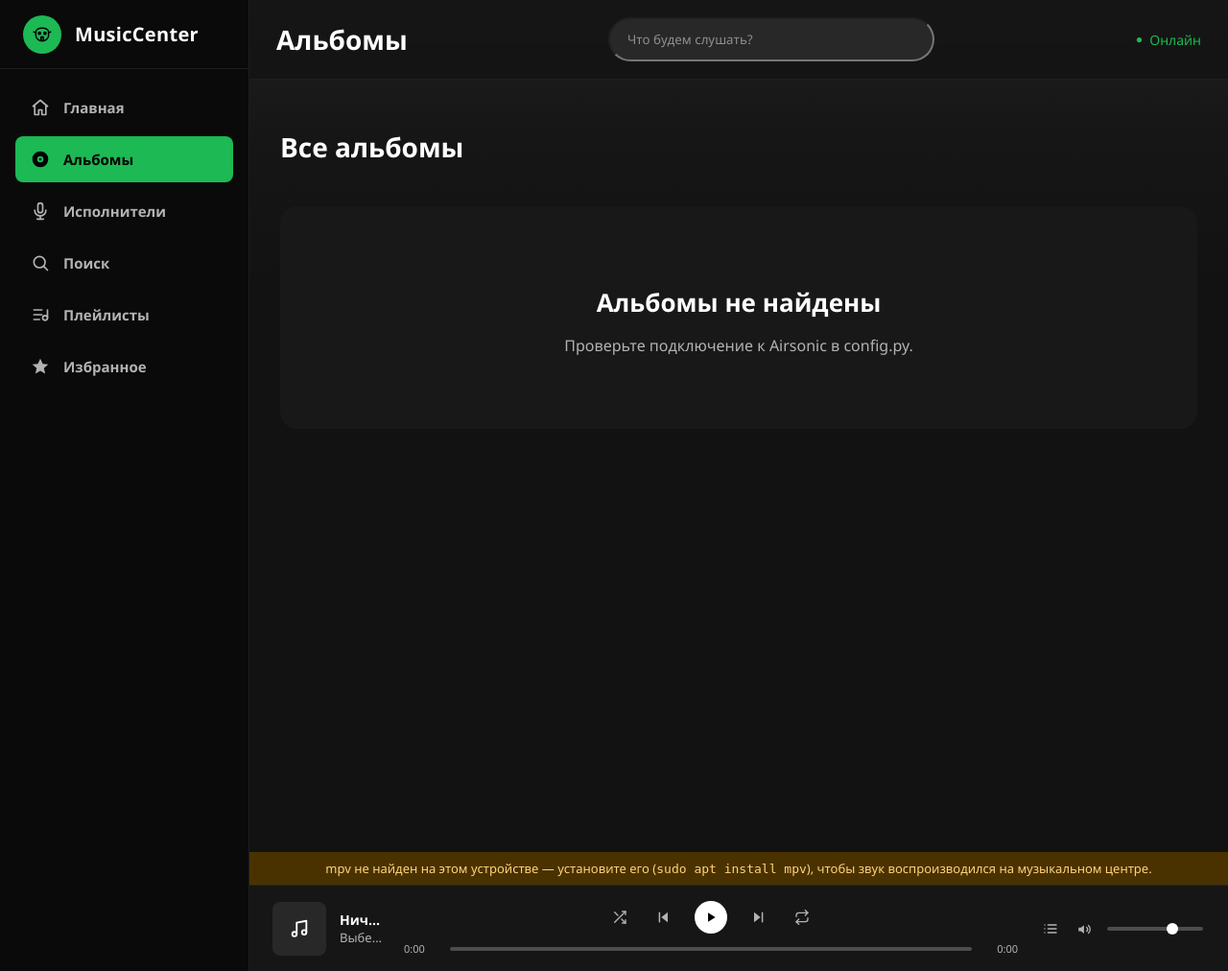
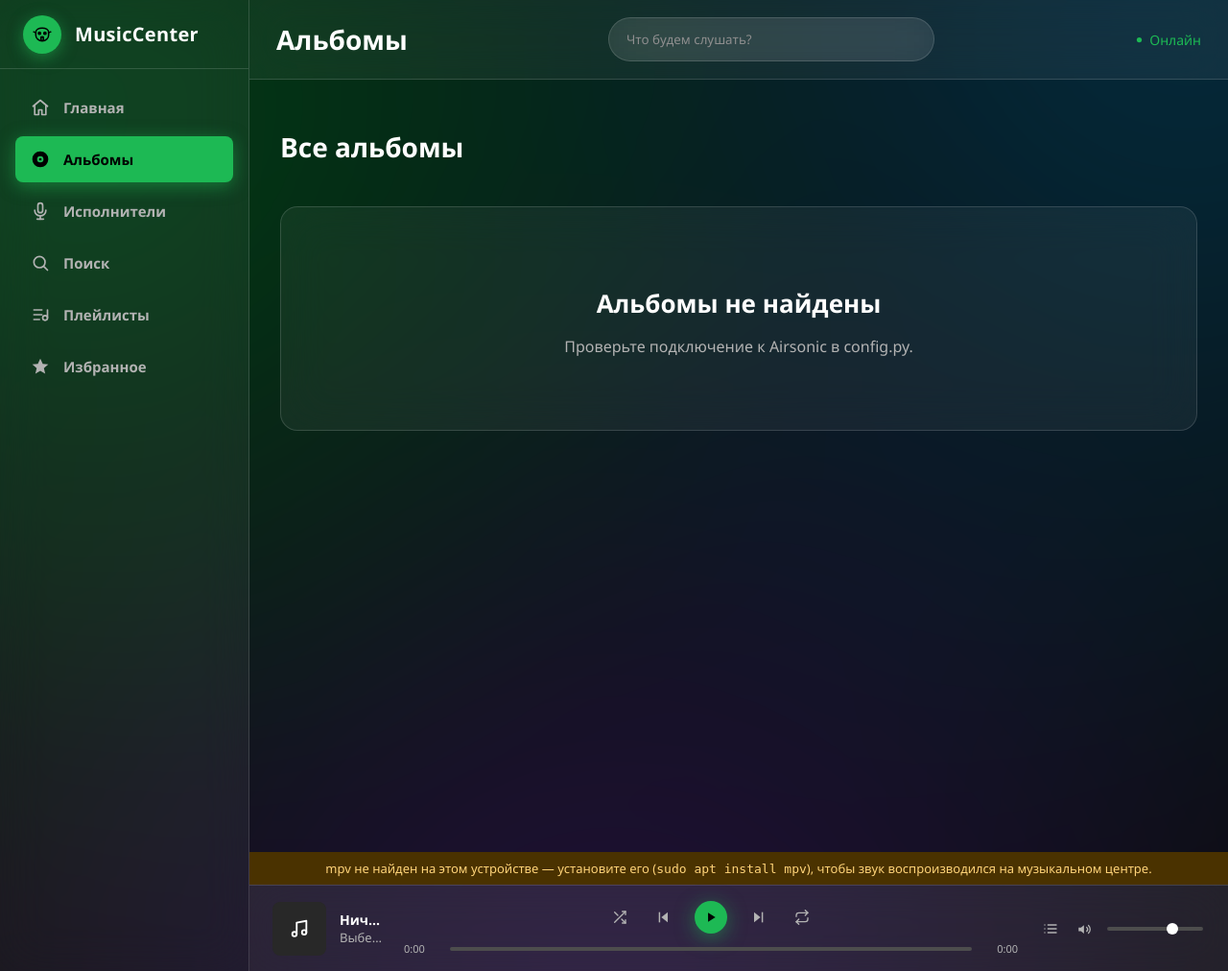
Before and after one commit to SHADXWBXRN2143/MusicCenter, a Flask app: page /albums/ in a window 1280 px wide. Shown: the whole page at 96% size. Run offline with Flask 3, Linux system fonts and the light colour scheme; data that the repository does not hold is empty.

Commit message:
Redesign: glassmorphism over an ambient blurred backdrop
Sidebar, topbar, cards, player bar, fullscreen now-playing and the
kiosk screen all switch from flat solid panels to translucent
backdrop-blur surfaces (--glass-bg/--glass-border/--glass-blur), so
they read as actual glass instead of just darker gray boxes.

What makes the glass panels look like glass rather than gray boxes
is what's behind them: a new fixed .ambient-bg layer (colored
gradient blobs by default) that swaps to the current track's cover
art, heavily blurred and darkened, once something is playing -
JS-driven in player.js/kiosk.js, CSS-only fallback otherwise.

Also added glow (box-shadow with --glow) to primary/play buttons and
a decorative CSS-only waveform strip on the fullscreen now-playing
view.

```diff
--- a/static/css/animations.css
+++ b/static/css/animations.css
@@ -73,3 +73,13 @@
         transform: scaleY(1);
     }
 }
+
+@keyframes wave {
+    0%, 100% {
+        height: 15%;
+    }
+
+    50% {
+        height: 100%;
+    }
+}
--- a/static/css/base.css
+++ b/static/css/base.css
@@ -30,6 +30,14 @@
 
     --shadow: 0 20px 50px rgba(0, 0, 0, 0.5);
 
+    /* Glass surfaces - only read as "glass" over the blurred
+       ambient background behind them, see .ambient-bg below. */
+    --glass-bg: rgba(255, 255, 255, 0.055);
+    --glass-bg-strong: rgba(255, 255, 255, 0.09);
+    --glass-border: rgba(255, 255, 255, 0.14);
+    --glass-blur: blur(24px);
+    --glow: rgba(29, 185, 84, 0.5);
+
     --sidebar-width: 260px;
     --player-height: 90px;
     --mobile-nav-height: 64px;
@@ -55,6 +63,34 @@ body {
     font-family: "Segoe UI", Roboto, Arial, Helvetica, sans-serif;
 
     overflow-x: hidden;
+}
+
+/* ===========================
+   Ambient background
+
+   Fixed layer behind everything - soft colored blobs by
+   default, swapped for a blurred cover of the current track
+   (see player.js) so the glass panels above it always have
+   something to actually look "glassy" over.
+=========================== */
+
+.ambient-bg {
+    position: fixed;
+    inset: -10%;
+    z-index: -1;
+
+    background:
+        radial-gradient(circle at 18% 22%, rgba(29, 185, 84, 0.55), transparent 45%),
+        radial-gradient(circle at 84% 12%, rgba(28, 150, 205, 0.45), transparent 50%),
+        radial-gradient(circle at 50% 92%, rgba(130, 70, 230, 0.35), transparent 55%),
+        var(--bg);
+    background-size: cover;
+    background-position: center;
+
+    filter: blur(90px) saturate(1.35) brightness(0.55);
+    transform: scale(1.15);
+
+    transition: background-image 0.6s ease;
 }
 
 a {
@@ -159,22 +195,28 @@ main {
     color: #000;
     font-weight: 700;
     font-size: 15px;
+    box-shadow: 0 6px 20px var(--glow);
 
-    transition: transform var(--transition), background var(--transition);
+    transition: transform var(--transition), background var(--transition), box-shadow var(--transition);
 }
 
 .btn:hover {
     background: var(--spotify-green-hover);
     transform: scale(1.03);
+    box-shadow: 0 8px 26px var(--glow);
 }
 
 .btn.secondary {
-    background: var(--surface-light);
+    background: var(--glass-bg-strong);
+    backdrop-filter: var(--glass-blur);
+    -webkit-backdrop-filter: var(--glass-blur);
+    border: 1px solid var(--glass-border);
     color: var(--text);
+    box-shadow: none;
 }
 
 .btn.secondary:hover {
-    background: #333;
+    background: rgba(255, 255, 255, 0.14);
 }
 
 /* ===========================
--- a/static/css/cards.css
+++ b/static/css/cards.css
@@ -17,16 +17,20 @@
 .card {
     position: relative;
 
-    background: var(--card);
+    background: var(--glass-bg);
+    backdrop-filter: var(--glass-blur);
+    -webkit-backdrop-filter: var(--glass-blur);
+    border: 1px solid var(--glass-border);
     border-radius: var(--radius);
     padding: 14px;
 
-    transition: background var(--transition), transform var(--transition);
+    transition: background var(--transition), border-color var(--transition), transform var(--transition);
     animation: fade-in 0.35s ease both;
 }
 
 .card:hover {
-    background: var(--card-hover);
+    background: var(--glass-bg-strong);
+    border-color: rgba(255, 255, 255, 0.24);
     transform: translateY(-4px);
 }
 
@@ -84,7 +88,7 @@
 
     opacity: 0;
     transform: translateY(8px);
-    box-shadow: 0 8px 18px rgba(0, 0, 0, 0.45);
+    box-shadow: 0 8px 22px var(--glow);
     transition: opacity var(--transition), transform var(--transition), background var(--transition);
 }
 
@@ -201,7 +205,7 @@
 }
 
 .row-item:hover {
-    background: var(--surface-light);
+    background: var(--glass-bg-strong);
 }
 
 .row-item .cover {
--- a/static/css/layout.css
+++ b/static/css/layout.css
@@ -136,17 +136,7 @@
 
 .main{
 
-    background:linear-gradient(
-
-        180deg,
-
-        #202020 0%,
-
-        #161616 140px,
-
-        #121212 300px
-
-    );
+    background:transparent;
 
 }
 
@@ -164,11 +154,13 @@
 
     padding:18px 28px;
 
-    backdrop-filter:blur(16px);
+    backdrop-filter:var(--glass-blur);
 
-    background:rgba(18,18,18,.65);
+    -webkit-backdrop-filter:var(--glass-blur);
 
-    border-bottom:1px solid rgba(255,255,255,.05);
+    background:var(--glass-bg);
+
+    border-bottom:1px solid var(--glass-border);
 
     z-index:20;
 
@@ -220,7 +212,13 @@
 
     height:46px;
 
-    background:#282828;
+    background:var(--glass-bg-strong);
+
+    backdrop-filter:var(--glass-blur);
+
+    -webkit-backdrop-filter:var(--glass-blur);
+
+    border:1px solid var(--glass-border);
 
     color:white;
 
@@ -328,7 +326,13 @@
 
     border-radius:18px;
 
-    background:#181818;
+    background:var(--glass-bg);
+
+    backdrop-filter:var(--glass-blur);
+
+    -webkit-backdrop-filter:var(--glass-blur);
+
+    border:1px solid var(--glass-border);
 
     text-align:center;
 
--- a/static/css/player.css
+++ b/static/css/player.css
@@ -23,9 +23,10 @@
 
     padding: 0 24px;
 
-    background: rgba(24, 24, 24, 0.9);
-    backdrop-filter: blur(16px);
-    border-top: 1px solid var(--border);
+    background: var(--glass-bg-strong);
+    backdrop-filter: var(--glass-blur);
+    -webkit-backdrop-filter: var(--glass-blur);
+    border-top: 1px solid var(--glass-border);
 
     z-index: 50;
 }
@@ -129,15 +130,21 @@
     height: 34px;
     border-radius: 50%;
 
-    background: var(--text);
+    background: var(--spotify-green);
     color: #000;
+    box-shadow: 0 4px 20px var(--glow);
 
     display: flex;
     align-items: center;
     justify-content: center;
     font-size: 14px;
 
-    transition: transform var(--transition);
+    transition: transform var(--transition), box-shadow var(--transition);
+}
+
+.play-btn:hover {
+    transform: scale(1.06);
+    box-shadow: 0 6px 26px var(--glow);
 }
 
 .play-btn:hover {
--- a/static/css/sidebar.css
+++ b/static/css/sidebar.css
@@ -19,8 +19,10 @@
     display: flex;
     flex-direction: column;
 
-    background: #0a0a0a;
-    border-right: 1px solid var(--border);
+    background: var(--glass-bg);
+    backdrop-filter: var(--glass-blur);
+    -webkit-backdrop-filter: var(--glass-blur);
+    border-right: 1px solid var(--glass-border);
 
     z-index: 40;
 }
@@ -31,7 +33,7 @@
     align-items: center;
     gap: 14px;
     padding: 0 24px;
-    border-bottom: 1px solid var(--border);
+    border-bottom: 1px solid var(--glass-border);
     flex-shrink: 0;
 }
 
@@ -41,6 +43,7 @@
     border-radius: 50%;
 
     background: var(--spotify-green);
+    box-shadow: 0 4px 16px var(--glow);
     color: #000;
 
     display: flex;
@@ -100,6 +103,7 @@
 .menu a.active {
     background: var(--spotify-green);
     color: #000;
+    box-shadow: 0 4px 18px var(--glow);
 }
 
 /* ===========================
@@ -118,9 +122,10 @@
 
         flex-direction: row;
         border-right: none;
-        border-top: 1px solid var(--border);
-        background: rgba(10, 10, 10, 0.97);
-        backdrop-filter: blur(10px);
+        border-top: 1px solid var(--glass-border);
+        background: var(--glass-bg-strong);
+        backdrop-filter: var(--glass-blur);
+        -webkit-backdrop-filter: var(--glass-blur);
     }
 
     .logo {
--- a/static/js/player.js
+++ b/static/js/player.js
@@ -57,6 +57,7 @@ class MusicPlayer {
         this.npTitle = document.getElementById("np-title");
         this.npArtist = document.getElementById("np-artist");
         this.npSlot = document.getElementById("np-slot");
+        this.npWaveform = document.getElementById("np-waveform");
         this.trackTrigger = document.getElementById("player-track-trigger");
 
         this.playerCenter = document.querySelector(".player-center");
@@ -64,6 +65,9 @@ class MusicPlayer {
         this.playerButtonsEl = document.querySelector(".player-buttons");
         this.playerProgressEl = document.querySelector(".player-progress");
         this.playerExtraEl = document.querySelector(".player-extra");
+
+        this.ambientBg = document.getElementById("ambient-bg");
+        this._ambientCoverArt = null;
 
         if (!this.playButton) {
             return;
@@ -210,7 +214,10 @@ class MusicPlayer {
             this.npCoverPlaceholder.style.display = "flex";
         }
 
+        this.updateAmbient(track);
+
         this.playIconUse.setAttribute("href", `/static/icons/sprite.svg#${state.paused ? "play" : "pause"}`);
+        this.npWaveform.classList.toggle("paused", !!state.paused || !state.track);
 
         this.shuffleButton.classList.toggle("on", !!state.shuffle);
         this.repeatButton.classList.toggle("on", !!state.repeat && state.repeat !== "off");
@@ -236,6 +243,21 @@ class MusicPlayer {
         }
 
         this.syncNowPlayingBadges();
+    }
+
+    updateAmbient(track) {
+        if (!this.ambientBg) {
+            return;
+        }
+
+        const coverArt = track && track.coverArt;
+
+        if (coverArt === this._ambientCoverArt) {
+            return;
+        }
+
+        this._ambientCoverArt = coverArt || null;
+        this.ambientBg.style.backgroundImage = coverArt ? `url(/cover/${coverArt})` : "";
     }
 
     tick() {
--- a/templates/base.html
+++ b/templates/base.html
@@ -24,6 +24,8 @@
 
 </head>
 <body>
+
+<div class="ambient-bg" id="ambient-bg"></div>
 
 <div class="app">
 
--- a/templates/components/now_playing.html
+++ b/templates/components/now_playing.html
@@ -17,6 +17,13 @@
         <div class="np-artist" id="np-artist">Выберите трек</div>
     </div>
 
+    <div class="waveform paused" id="np-waveform" aria-hidden="true">
+        <span></span><span></span><span></span><span></span><span></span>
+        <span></span><span></span><span></span><span></span><span></span>
+        <span></span><span></span><span></span><span></span><span></span>
+        <span></span><span></span><span></span><span></span><span></span>
+    </div>
+
     <div class="np-slot" id="np-slot"></div>
 
     <div class="np-modes">
--- a/templates/kiosk.html
+++ b/templates/kiosk.html
@@ -18,6 +18,8 @@
 <body class="kiosk-body">
 
 {% from "components/macros.html" import icon %}
+
+<div class="ambient-bg" id="ambient-bg"></div>
 
 <div class="kiosk">
 
```
Also changed, not shown: other parts of static/css/player.css (+68 -5 lines), static/css/kiosk.css (+13 -5 lines), static/js/kiosk.js (+18 -0 lines).
